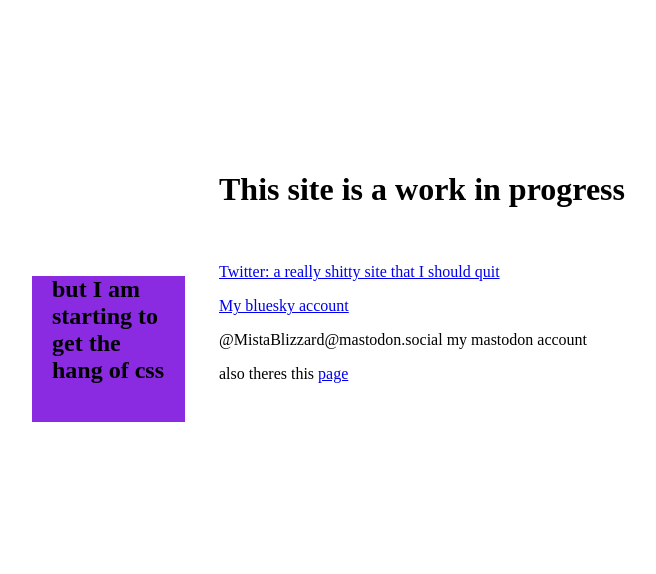
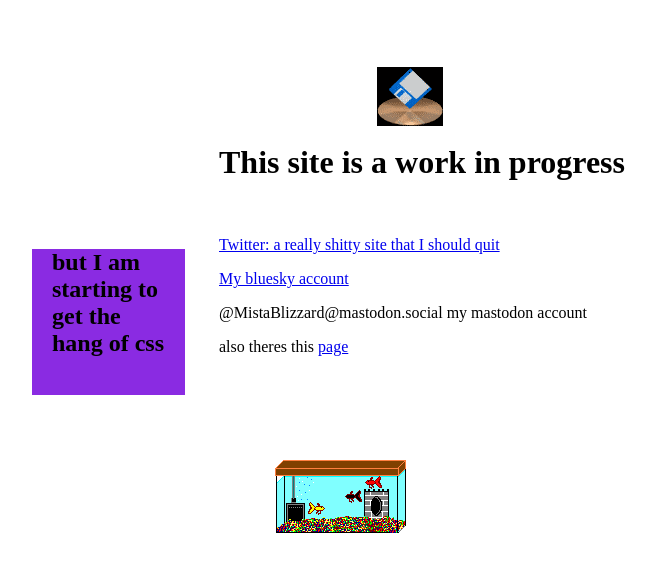
Before and after one commit to MisterBlizzard/Neocities, a website: page docs/index.html in a window 1280 px wide. Shown: the whole page, without its empty margins (178-834 px from the left). Drawn offline with Linux system fonts and the light colour scheme.

Commit message:
Add files via upload

```diff
--- a/docs/index.html
+++ b/docs/index.html
@@ -1,4 +1,4 @@
-<!doctype html>
+<!DOCTYPE html>
 <html>
 <!-- Head -->
 <head>
@@ -13,6 +13,8 @@
         <main class="main"> <h1> This site is a work in progress</h1> <br> <a href="https://x.com/Mista_Blizzard"><p>Twitter: a really shitty site that I should quit</p></a>
             <a href="https://mrblizzard.bsky.social"> <p>My bluesky account </p></a> <p> @MistaBlizzard@mastodon.social my mastodon account </p> also theres this <a href="RandomPictures.html"> page </a> <p> </p> </main>
         <aside class="asideL">  <h2> but I am starting to get the hang of css</h2> </aside>
+        <img src="assets/i-67525.gif" style="margin-bottom: 45px;margin-top: -87px;margin-left: 211px;">
+        <img src="assets/i-23265.gif" style="position: relative;bottom: 449px;left: -36px;top: -455px;">
     </div>
 </body>
 
--- a/docs/main.css
+++ b/docs/main.css
@@ -26,6 +26,6 @@
     margin-bottom: auto;
 }
 .pagespacer {
-    height: 63px;
+    height: 36px;
     width: auto;
 }
```
Also changed, not shown: docs/assets/i-23265.gif (added), docs/assets/i-67525.gif (added), docs/haha.PNG (added).
